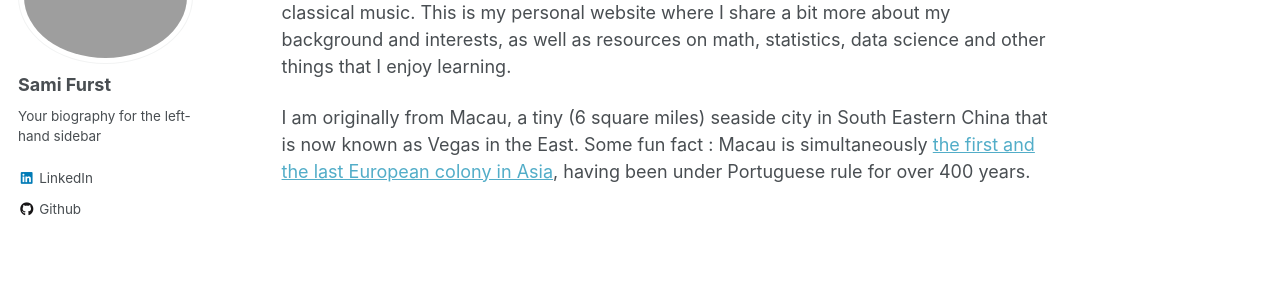
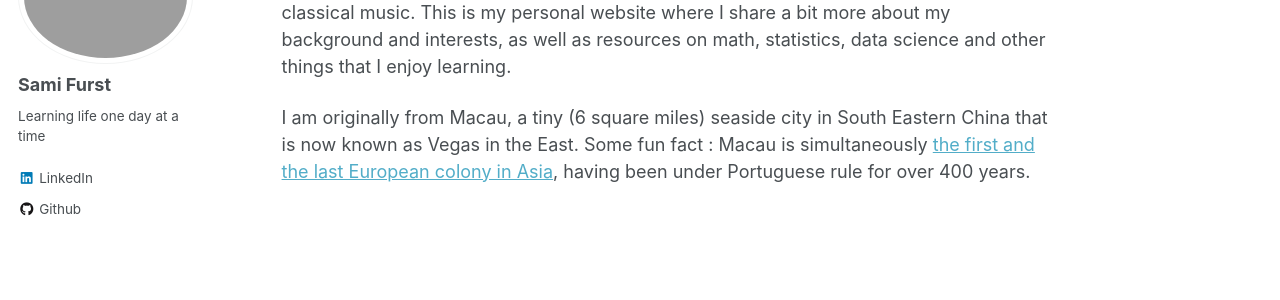
Before and after one commit to samimath/samimath.github.io, a Jekyll site: the page built from _pages/about.md, in a window 1280 px wide. Shown: the part 188-488 px from the top of the page. Built offline with Jekyll 4.4.1, drawn with Linux system fonts in a browser that asks for light colours.

```diff
--- a/_config.yml
+++ b/_config.yml
@@ -81,8 +81,8 @@
 # Site Author
 author:
   name             : "Sami Furst"
-  avatar           : "profile.png"
-  bio              : "Your biography for the left-hand sidebar"
+  avatar           : ""
+  bio              : "Learning life one day at a time"
   location         :
   employer         :
   pubmed           :
```
